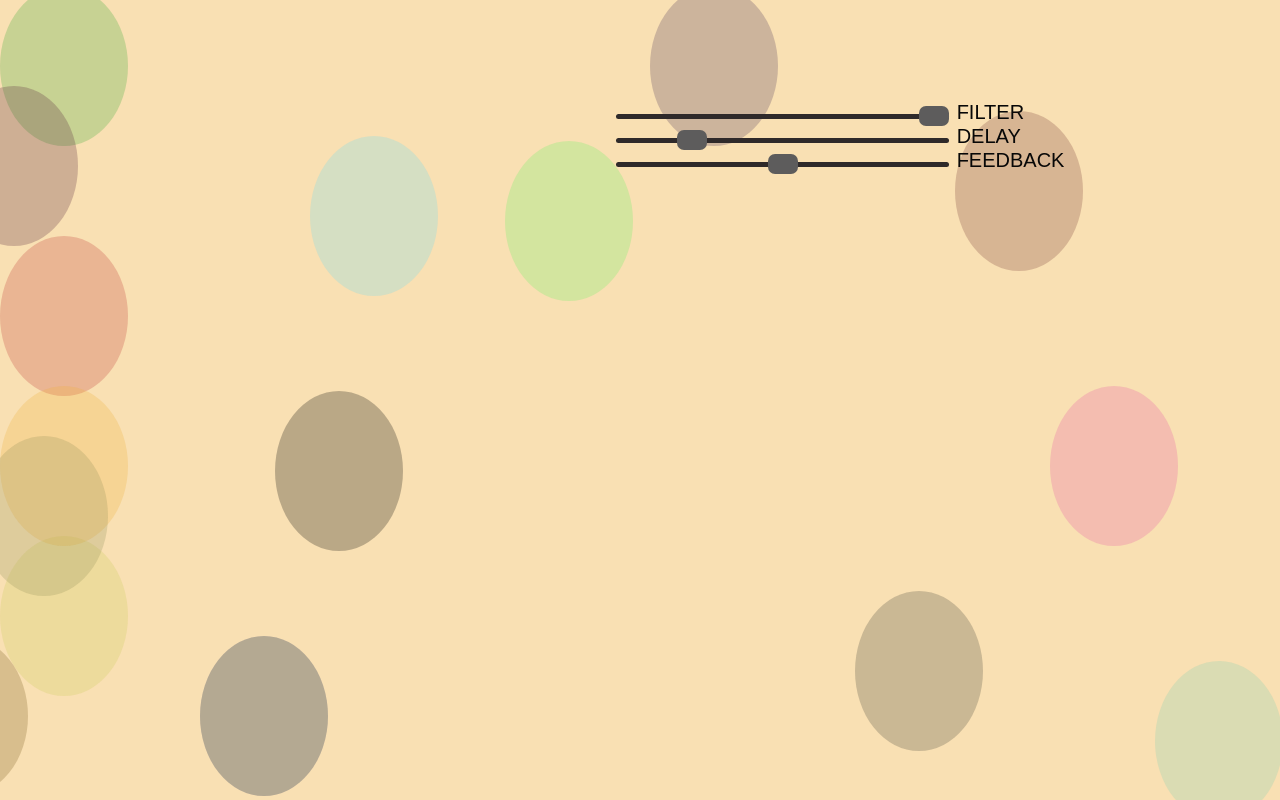
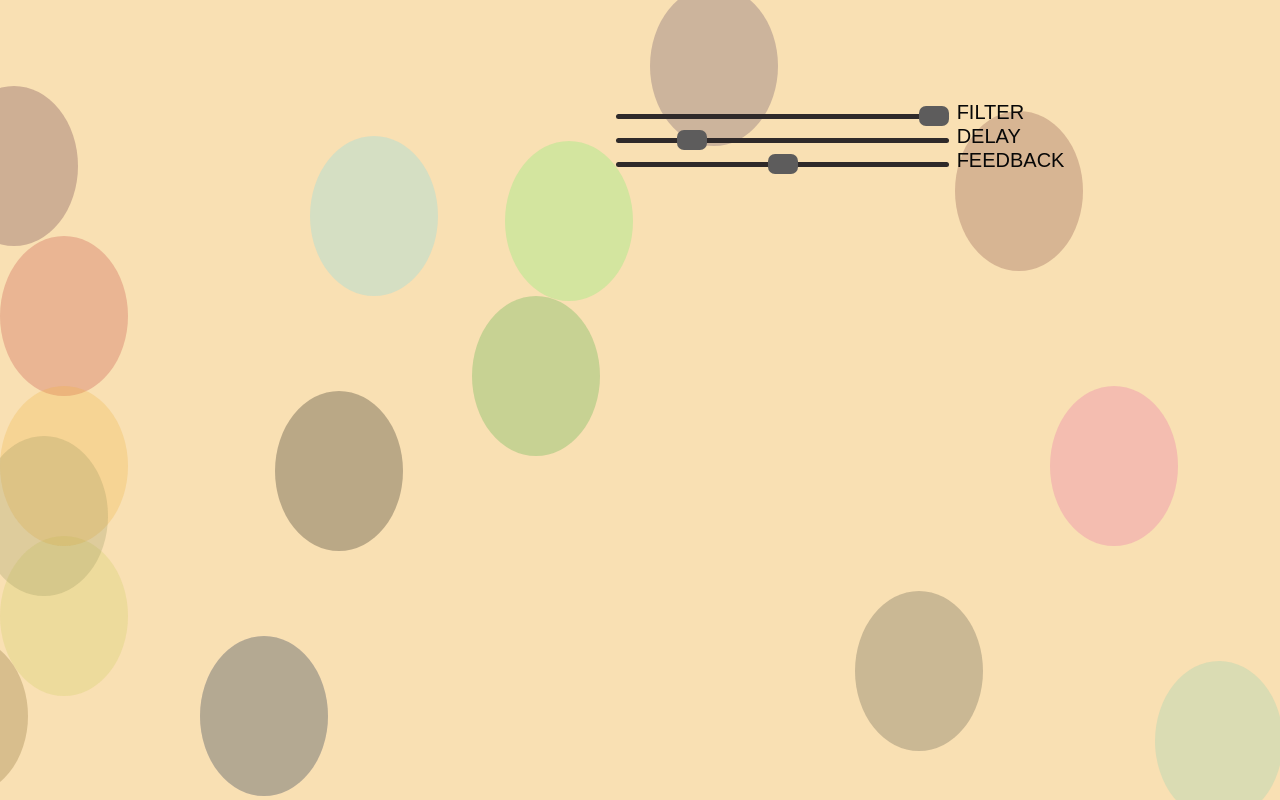
Before and after one commit to lavilles/WEB-AUDIO, a plain HTML site: page index.html in a window 1280 px wide. Drawn offline with Linux system fonts and the light colour scheme; no server answers.

Commit message:
viewport

```diff
--- a/styles.css
+++ b/styles.css
@@ -33,8 +33,8 @@ div.button {
 }
 
 div.button[data-index="0"] {
-  top: -350px;
-  left: -600px;
+  top: -5vh;
+  left: -10vw;
   background-color: rgb(54, 169, 54);
   border-radius: 50%;
 }
```
